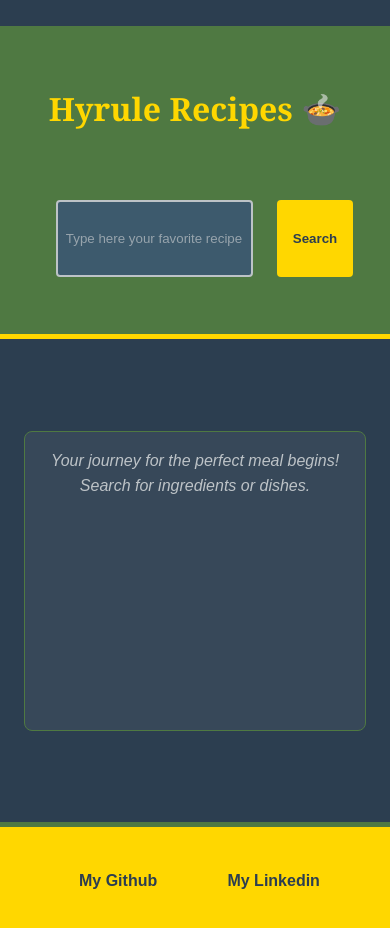
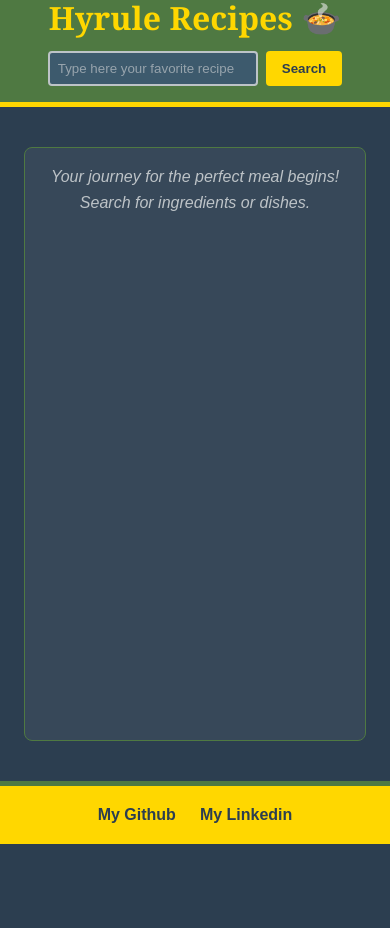
Before and after one commit to IngridAkeida/hyrule-recipes, a plain HTML site: page index.html in a window 390 px wide. After the commit the page ends 844 px from the top, so only its background shows below. Drawn offline with Linux system fonts and the light colour scheme.

Commit message:
feat: ajust sizes and responsiveness

```diff
--- a/index.html
+++ b/index.html
@@ -8,11 +8,15 @@
 </head>
 <body>
   <header role="banner">
+  <div class="header-container">
     <h1>Hyrule Recipes 🍲</h1>
     <div role="search">
       <label for="recipe-search" class="visually-hidden">Search for recipes</label>
+      <div class="input-search">
         <input type="text" id="recipe-search" placeholder="Type here your favorite recipe">
         <button onclick="startSearch()" aria-label="Start Recipe Search">Search</button>
+      </div>
+    </div>
   </div>
   </header>
   <main role="main">
--- a/style.css
+++ b/style.css
@@ -7,6 +7,7 @@
   --spacing-sm: 8px;
   --spacing-md: 16px;
   --spacing-lg: 24px;
+  --negativeSpacing-lg: -24px;
   --spacing-xl: 40px;
   --font-family-serif: 'Georgia', serif;
   --font-family-sans: 'Arial', sans-serif;
@@ -36,22 +37,29 @@ a:focus, button:focus, input:focus {
 header {
   background-color: var(--color-hyrule-green);
   color: white;
+  border-bottom: 5px solid var(--color-triforce-gold);
+  margin-top: var(--negativeSpacing-lg);
   padding: var(--spacing-md) var(--spacing-lg);
-  display: flex;
-  flex-direction: column;
-  gap: var(--spacing-md);
-  align-items: center;
-  border-bottom: 5px solid var(--color-triforce-gold);
 }
 
-header h1 {
+.header-container{
+  max-width: 1280px;
+  display: flex;
+  margin: auto;
+  flex-direction: column;
+  /* gap: var(--spacing-md); */
+  align-items: center;
+
+}
+
+.header-container h1 {
   font-family: var(--font-family-serif);
   color: var(--color-triforce-gold);
   margin-bottom: var(--spacing-sm);
   font-size: 2em;
 }
 
-header > div {
+div > .input-search {
   display: flex;
   gap: var(--spacing-sm);
   width: 100%;
@@ -65,6 +73,7 @@ input[type="text"] {
   border-radius: 4px;
   background-color: #3d5a6d;
   color: var(--color-master-sword-steel);
+  width: 210px;
 }
 
 input[type="text"]::placeholder {
@@ -101,6 +110,9 @@ button:hover {
 main {
   flex-grow: 1;
   padding: var(--spacing-xl) var(--spacing-lg);
+  max-width: 1280px;
+  display: flex;
+  margin: auto;
 }
 
 section {
@@ -231,11 +243,11 @@ footer a:hover {
         align-items: center;
     }
 
-    header h1 {
+    .header-container h1 {
         margin-bottom: 0;
     }
 
-    header > div {
+    .header-container > div {
         width: auto;
         max-width: none;
     }
```
Lines whose indentation alone changed are shown as unchanged.
